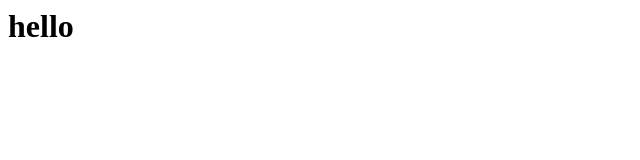
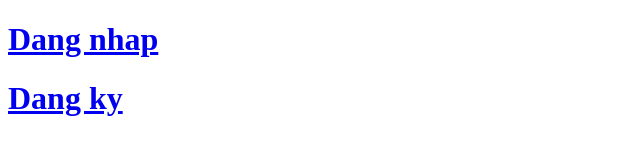
Before and after one commit to TrananhKiet4/project-ecomerce, a plain HTML site: page index.html in a window 1280 px wide. Shown: the whole page, without its empty margins (0-640 px from the left). Drawn offline with Linux system fonts and the light colour scheme.

Commit message:
Add HTML structure and navigation links

```diff
--- a/index.html
+++ b/index.html
@@ -1 +1,15 @@
-<h1>hello</h1>
+<!DOCTYPE html>
+<html lang="en">
+
+<head>
+    <meta charset="UTF-8">
+    <meta name="viewport" content="width=device-width, initial-scale=1.0">
+    <title>Document</title>
+</head>
+
+<body>
+    <h1><a href="./login.html">Dang nhap</a></h1>
+    <h1><a href="./register.html">Dang ky</a></h1>
+</body>
+
+</html>
```
